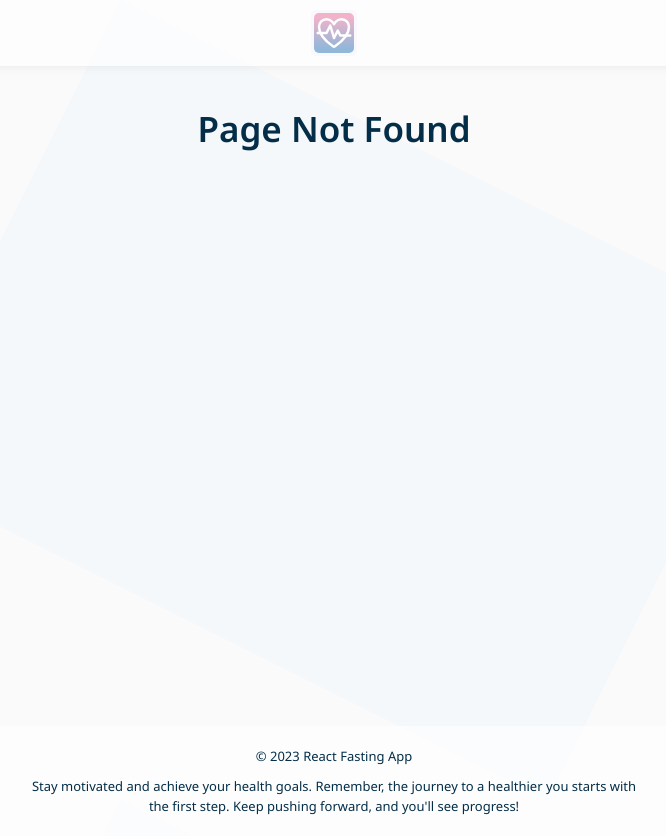
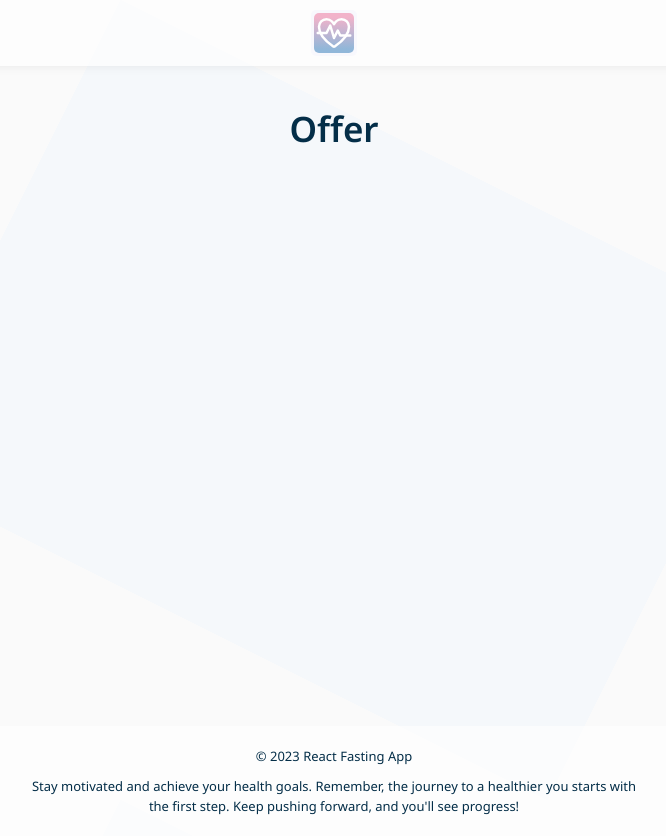
Before and after one commit to njordulv/react-fasting-app, a React (Create React App) app: page /offer in a window 1280 px wide. Shown: the whole page, without its empty margins (306-972 px from the left). Built offline with nearby package versions, Linux system fonts and the light colour scheme.

Commit message:
add link to new page Offer

```diff
--- a/src/App.jsx
+++ b/src/App.jsx
@@ -11,6 +11,7 @@ import QuizWeightGoal from './components/QuizWeightGoal'
 import Results from './components/Results'
 import Testimonials from './components/Testimonials'
 import Email from './components/Email'
+import Offer from './components/Offer'
 import questions from './data/questions'
 import './variables.css'
 
@@ -25,6 +26,7 @@ function App() {
             <Route path="/quiz" element={<QuizStart />} />
             <Route path="/testimonials" element={<Testimonials />} />
             <Route path="/email" element={<Email />} />
+            <Route path="/offer" element={<Offer />} />
           </Route>
           <Route element={<QuizLayout />}>
             <Route path="quiz/height" element={<QuizHeight />} />
--- a/src/components/Email.jsx
+++ b/src/components/Email.jsx
@@ -7,11 +7,13 @@ import { HiOutlineMail } from 'react-icons/hi'
 import { GoShieldCheck } from 'react-icons/go'
 import { IoCloseOutline } from 'react-icons/io5'
 import styles from '../App.module.css'
+import { useNavigate } from 'react-router'
 
 const Email = () => {
   const API_URL = 'http://localhost:4000/submit-email'
   const [emailValue, setEmailValue] = useState('')
   const [disabled, setDisabled] = useState(true)
+  const navigate = useNavigate()
 
   const validationSchema = yup.object().shape({
     email: yup
@@ -35,6 +37,7 @@ const Email = () => {
 
     if (value.length > 1) {
       setDisabled(false)
+      clearErrors()
     }
     if (!value) {
       setDisabled(true)
@@ -50,7 +53,10 @@ const Email = () => {
   const onSubmitHandler = (data) => {
     axios
       .post(API_URL, data)
-      .then((res) => console.log(res.data))
+      .then((res) => {
+        console.log(res.data)
+        navigate('/offer')
+      })
       .catch((error) => console.error(error))
   }
 
--- /dev/null
+++ b/src/components/Offer.jsx
@@ -0,0 +1,9 @@
+const Offer = () => {
+  return (
+    <>
+      <h1>Offer</h1>
+    </>
+  )
+}
+
+export default Offer
```
Also changed, not shown: 1 other file (tests, documents, lock files or other folders).
